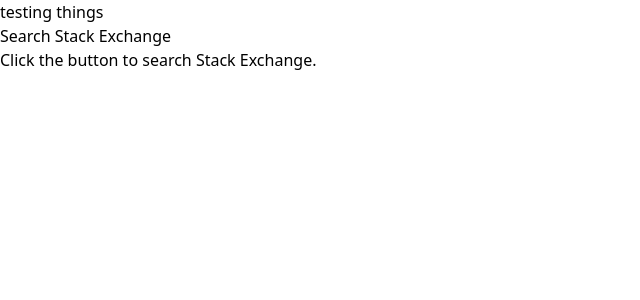
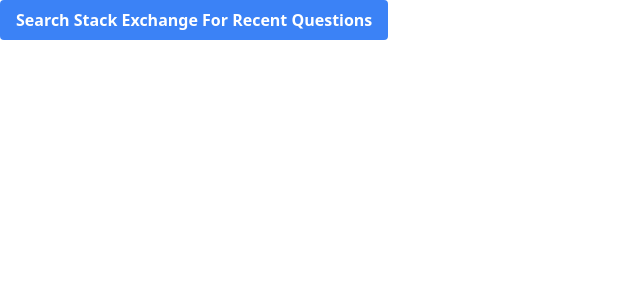
Before and after one commit to JoshuaBelow/dev-stack-tracker, a Vue app: page / in a window 1280 px wide. Shown: the top 300 px of the page, without its empty margins (0-640 px from the left). Built offline with nearby package versions, Linux system fonts and the light colour scheme.

Commit message:
cleaning up listing page

```diff
--- a/src/components/ListQuestions.vue
+++ b/src/components/ListQuestions.vue
@@ -14,18 +14,21 @@ async function executeSearch() {
 </script>
 
 <template>
-  <div>testing things</div>
+  <div>
+    <button @click="executeSearch" class="bg-blue-500 hover:bg-blue-700 text-white font-bold py-2 px-4 rounded">
+      Search Stack Exchange For Recent Questions
+    </button>
 
-    <button @click="executeSearch">Search Stack Exchange</button>
-    <ul v-if="searchResults.length > 0">
-      <li v-for="result in searchResults" :key="result.question_id">
-        <RouterLink :to="{ path: `/question/${result.question_id}`, query: { title: result.title } }">
+    <ul v-if="searchResults.length > 0" class="mt-4">
+      <li v-for="result in searchResults" :key="result.question_id" class="mb-2">
+        <router-link :to="{ path: `/question/${result.question_id}`, query: { title: result.title } }" class="text-blue-500 hover:underline">
           {{ result.title }}
-        </RouterLink>
+        </router-link>
       </li>
     </ul>
-    <p v-else-if="searchExecuted">No results found.</p>
-    <p v-else>Click the button to search Stack Exchange.</p>
+
+    <p v-else-if="searchExecuted" class="mt-4 text-gray-600">No results found.</p>
+  </div>
 </template>
 
 <style>
```
